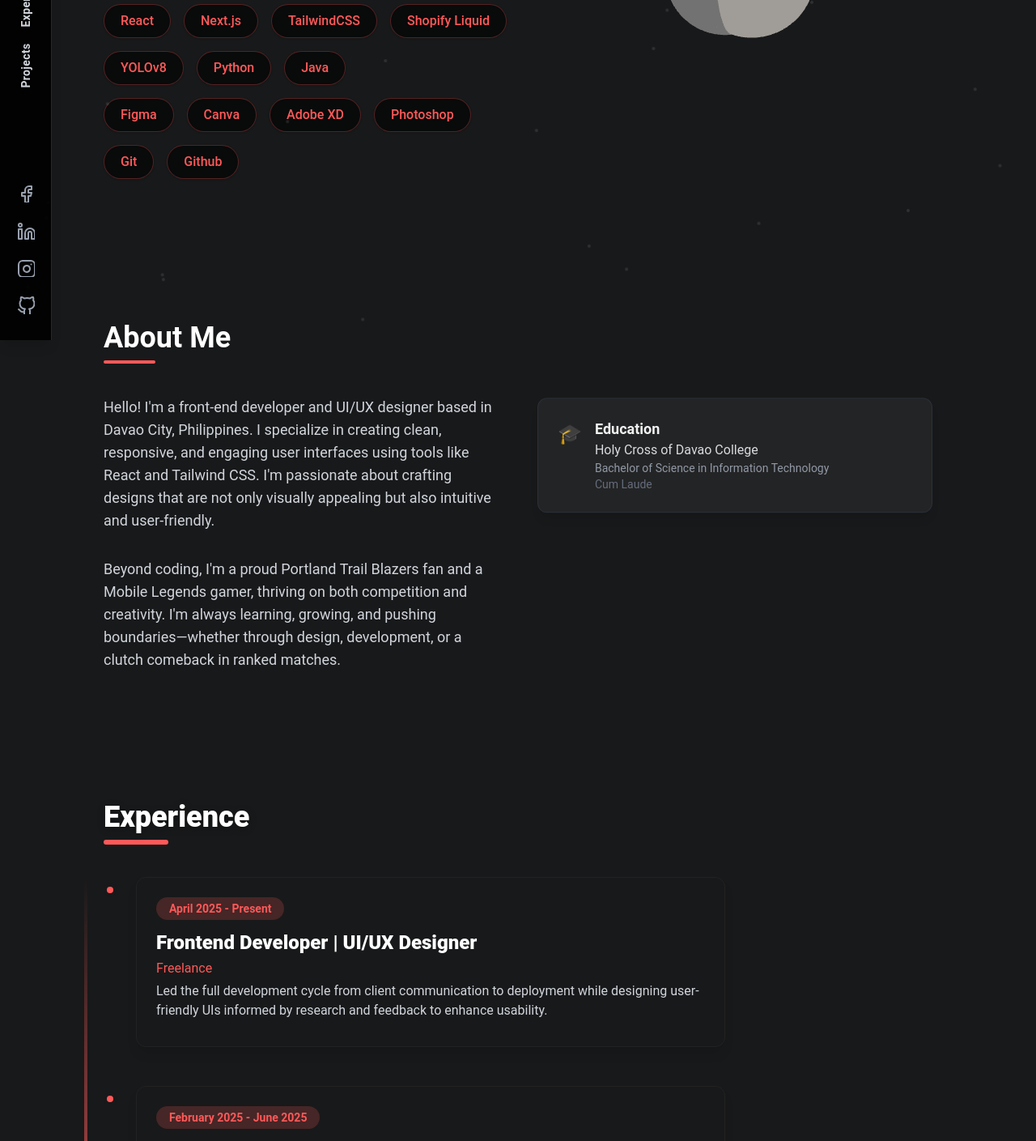
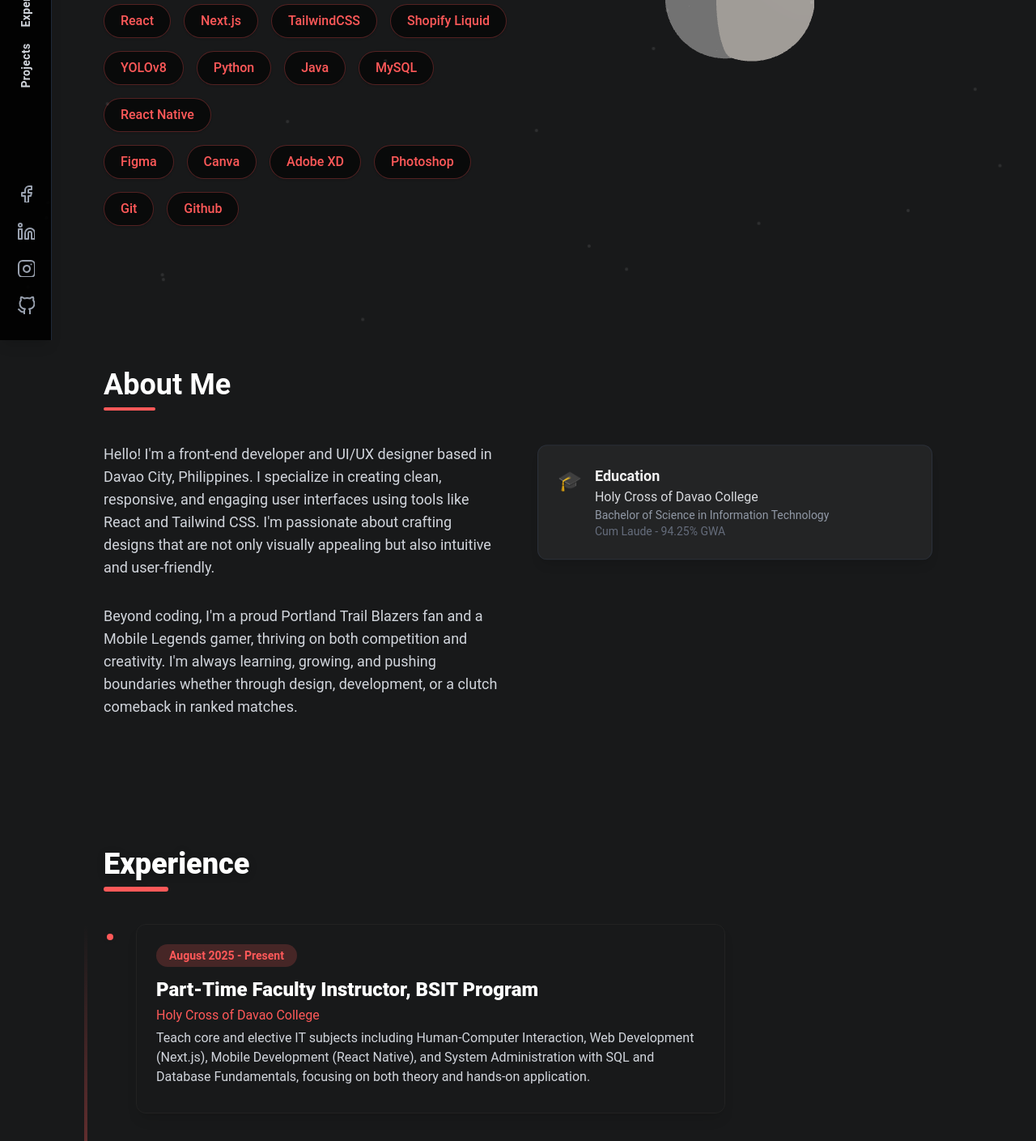
Before and after one commit to Redkuroo/smile-portfolio-v2, a Next.js app: page / in a window 1280 px wide. Shown: the part 380-1789 px from the top of the page at 81% size. Built offline with nearby package versions, Linux system fonts and the light colour scheme.

Commit message:
updated some info

```diff
--- a/app/AboutSection.js
+++ b/app/AboutSection.js
@@ -48,7 +48,7 @@
 
 </p>
 <p className="light:text-gray-800">
-  Beyond coding, I'm a proud Portland Trail Blazers fan and a Mobile Legends gamer, thriving on both competition and creativity. I'm always learning, growing, and pushing boundaries—whether through design, development, or a clutch comeback in ranked matches.
+  Beyond coding, I'm a proud Portland Trail Blazers fan and a Mobile Legends gamer, thriving on both competition and creativity. I'm always learning, growing, and pushing boundaries whether through design, development, or a clutch comeback in ranked matches.
 </p>
 
         </motion.div>
@@ -66,7 +66,7 @@
               <div className="font-bold text-lg light:text-[#18191A]">Education</div>
               <div className="text-gray-200 light:text-[#18191A]">Holy Cross of Davao College</div>
               <div className="text-gray-400 text-sm light:text-gray-900">Bachelor of Science in Information Technology</div>
-              <div className="text-gray-500 text-sm light:text-gray-900">Cum Laude</div>
+              <div className="text-gray-500 text-sm light:text-gray-900">Cum Laude - 94.25% GWA</div>
             </div>
           </div>
 
--- a/app/ExperienceSection.js
+++ b/app/ExperienceSection.js
@@ -2,8 +2,17 @@
 import { motion } from "framer-motion";
 
 const experiences = [
+
+ {
+  date: "August 2025 - Present",
+  title: "Part-Time Faculty Instructor, BSIT Program",
+  company: "Holy Cross of Davao College",
+  description:
+    "Teach core and elective IT subjects including Human-Computer Interaction, Web Development (Next.js), Mobile Development (React Native), and System Administration with SQL and Database Fundamentals, focusing on both theory and hands-on application.",
+},
+
   {
-    date: "April 2025 - Present",
+    date: "April 2024 - Present",
     title: "Frontend Developer | UI/UX Designer ",
     company: "Freelance",
     description:
--- a/app/page.js
+++ b/app/page.js
@@ -46,7 +46,7 @@
           {/* Tech Stack Badges */}
           <div className="flex flex-wrap gap-4 mt-4">
             {[
-              "HTML5", "CSS3", "JavaScript", "TypeScript", "React", "Next.js", "TailwindCSS", "Shopify Liquid", "YOLOv8", "Python" , "Java",
+              "HTML5", "CSS3", "JavaScript", "TypeScript", "React", "Next.js", "TailwindCSS", "Shopify Liquid", "YOLOv8", "Python" , "Java", "MySQL", "React Native"
             ].map((tech) => (
               <span
                 key={tech}
```
